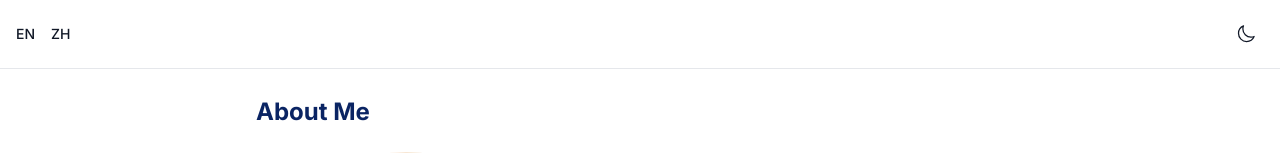
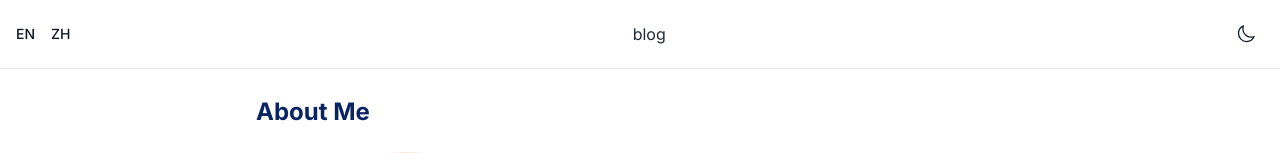
Before and after one commit to YongjinHuang/yongjinhuang.github.io, a Next.js app: page /en in a window 1280 px wide. Shown: the top 153 px of the page. Built offline with nearby package versions, Linux system fonts and the light colour scheme.

Commit message:
Add blog

```diff
--- a/app/[lang]/layout.tsx
+++ b/app/[lang]/layout.tsx
@@ -3,6 +3,7 @@ import ThemeToggle from '@/components/ThemeToggle';
 import LanguageSelector from '@/components/LanguageSelector';
 import { Locale } from '../i18n/settings';
 import { Footer } from '@/components/Footer';
+import Link from 'next/link';
 interface Props {
   children: React.ReactNode;
   params: Promise<{ lang: Locale }>;
@@ -15,6 +16,15 @@ export default function LangLayout({ children, params }: Props) {
         <nav className="fixed w-full bg-white/80 dark:bg-gray-900/80 backdrop-blur-sm border-b border-gray-200 dark:border-gray-700  z-50">
           <div className="container mx-auto px-4 py-4 flex justify-between items-center">
             <LanguageSelector />
+            <Link
+              href="https://yongjinhuang.github.io/blog"
+              target="_blank"
+              rel="noopener noreferrer"
+            >
+              <button className="text-gray-800 dark:text-gray-100 hover:text-blue-500 focus:outline-none transition-colors dark:hover:text-blue-500">
+                blog
+              </button>
+            </Link>
             <ThemeToggle />
           </div>
         </nav>
--- a/next.config.ts
+++ b/next.config.ts
@@ -1,7 +1,6 @@
 import type { NextConfig } from 'next';
 
 const nextConfig: NextConfig = {
-  basePath: '',
   output: 'export',
   images: {
     unoptimized: true,
```
